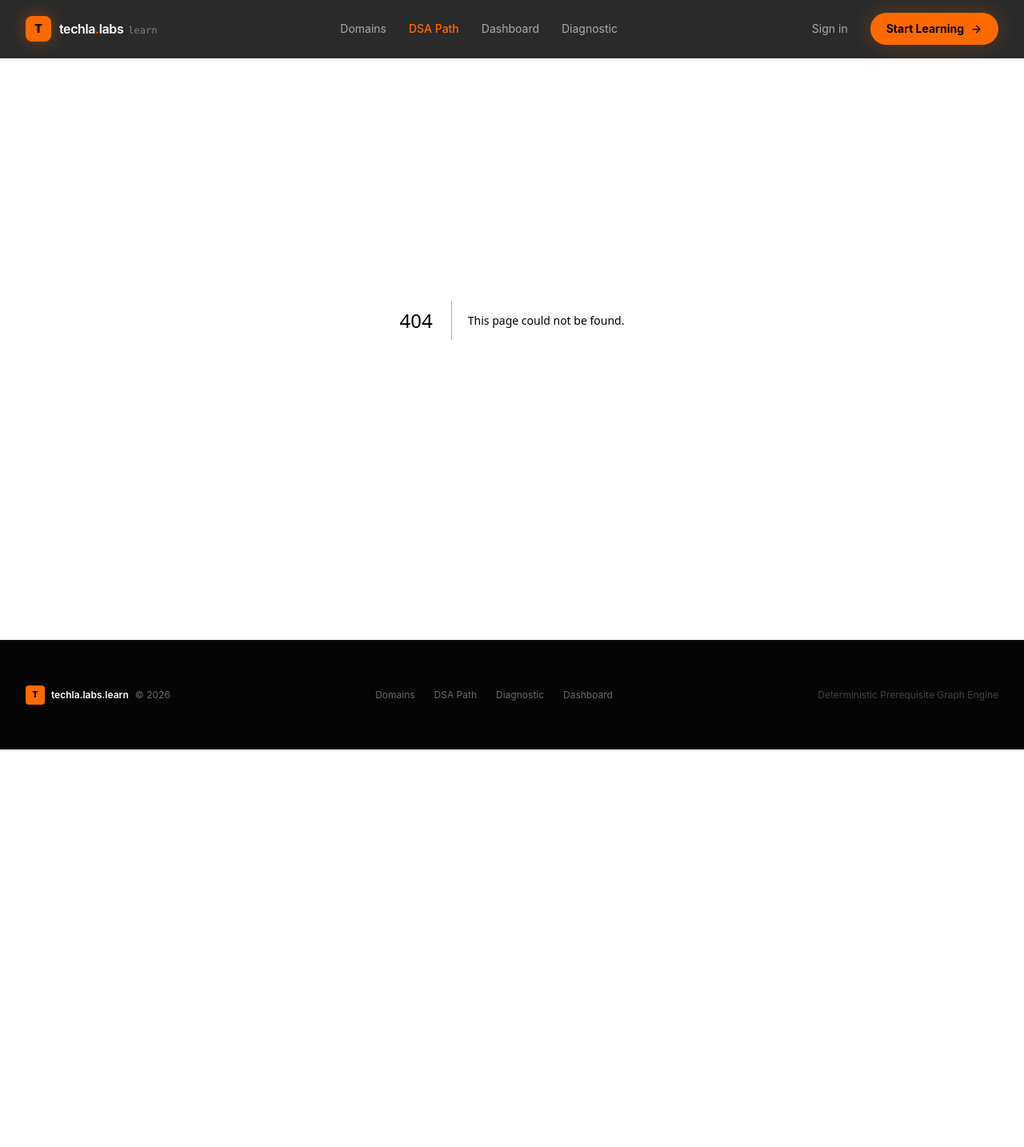
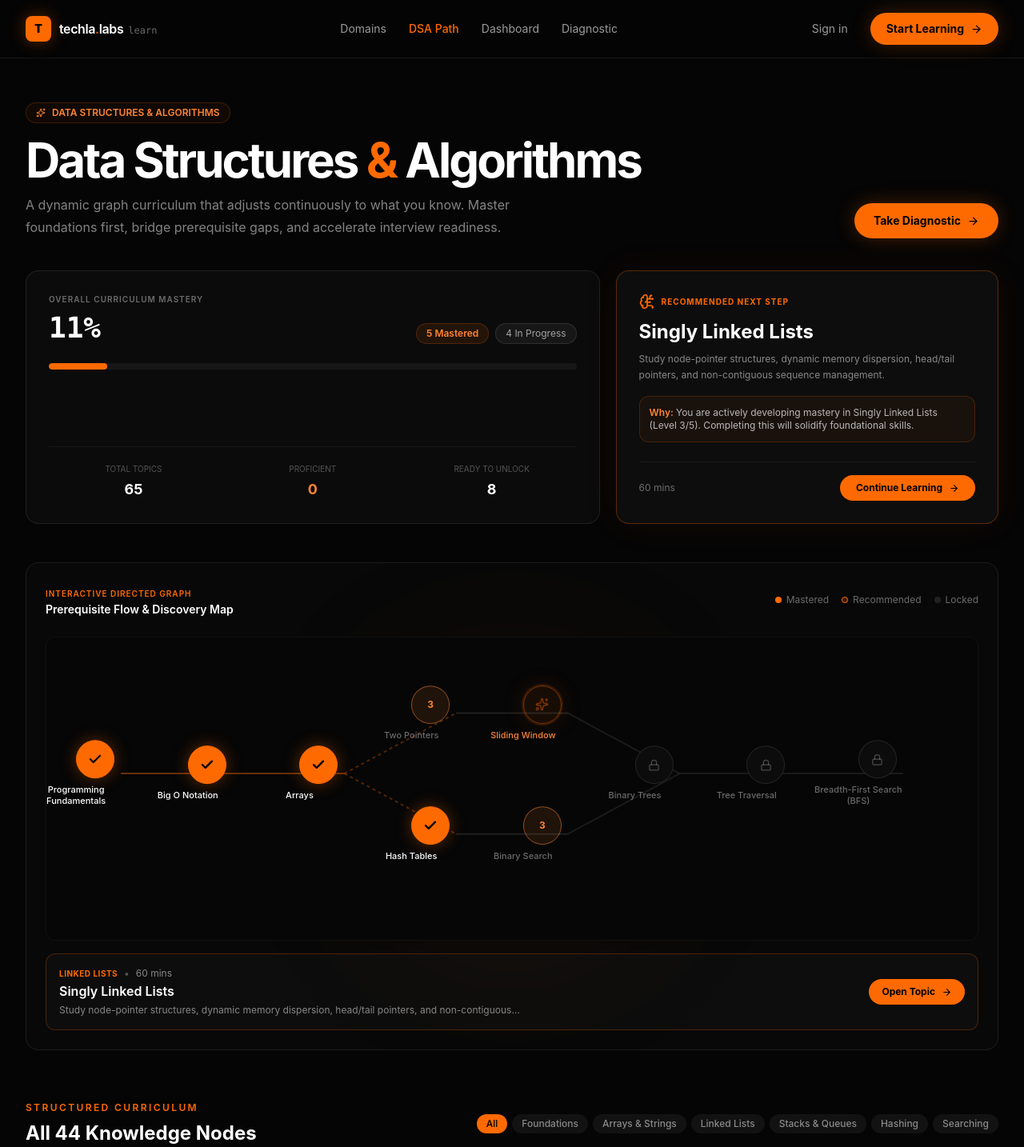
Before and after one commit to TheclaOrg/techla.labs.learn, a Next.js app: page /learn/dsa in a window 1280 px wide. Before the commit this address had no page. Shown: the top 1434 px of the page at 80% size. Before the commit the page ends 937 px from the top, so only its background shows below. Built offline with nearby package versions, Linux system fonts and the light colour scheme.

Commit message:
feat(dsa-overview): build dsa overview page with knowledge graph and curriculum

```diff
--- /dev/null
+++ b/app/learn/dsa/page.tsx
@@ -0,0 +1,214 @@
+"use client";
+
+import React, { useState } from "react";
+import Link from "next/link";
+import {
+  ArrowRight,
+  BrainCircuit,
+  Sparkles,
+} from "lucide-react";
+import { dsaTopics } from "@/data/dsa/topics";
+import { loadStoredMasteries } from "@/lib/storage/progress-store";
+import { computeOverallMasteryPercentage } from "@/lib/mastery/mastery-engine";
+import { generatePersonalizedPath } from "@/lib/learning/personalized-path";
+import { KnowledgeGraph } from "@/components/learning/KnowledgeGraph";
+import { TopicCard } from "@/components/learning/TopicCard";
+import { UserTopicMastery, DSACategory } from "@/types/learning";
+
+const categoryOrder: DSACategory[] = [
+  "Foundations",
+  "Arrays & Strings",
+  "Linked Lists",
+  "Stacks & Queues",
+  "Hashing",
+  "Searching",
+  "Sorting",
+  "Trees",
+  "Graphs",
+  "Greedy",
+  "Dynamic Programming",
+  "Backtracking",
+  "Advanced",
+];
+
+export default function DsaOverviewPage() {
+  const [masteries] = useState<Record<string, UserTopicMastery>>(() => loadStoredMasteries());
+  const [selectedCategory, setSelectedCategory] = useState<string>("All");
+
+  const stats = computeOverallMasteryPercentage(masteries);
+  const personalized = generatePersonalizedPath(masteries);
+  const nextTopic = personalized.currentTopic;
+  const nextReason = personalized.reasoning[0]?.reason || "Recommended next based on your prerequisite tree.";
+
+  const filteredTopics = selectedCategory === "All"
+    ? dsaTopics
+    : dsaTopics.filter((t) => t.category === selectedCategory);
+
+  return (
+    <main className="min-h-screen bg-[#050505] px-5 pb-28 pt-32 lg:px-8">
+      <div className="mx-auto max-w-7xl">
+        {/* Header Bar */}
+        <div className="flex flex-col justify-between gap-6 lg:flex-row lg:items-end">
+          <div>
+            <div className="inline-flex items-center gap-2 rounded-full border border-[#ff6a00]/20 bg-[#ff6a00]/5 px-3 py-1 text-xs font-semibold text-[#ff8533] mb-4">
+              <Sparkles size={12} />
+              DATA STRUCTURES & ALGORITHMS
+            </div>
+
+            <h1 className="text-4xl font-bold tracking-[-.05em] sm:text-6xl text-white">
+              Data Structures <span className="text-[#ff6a00]">&</span> Algorithms
+            </h1>
+
+            <p className="mt-3 max-w-2xl text-sm sm:text-base text-white/50 leading-7">
+              A dynamic graph curriculum that adjusts continuously to what you know. Master foundations first, bridge prerequisite gaps, and accelerate interview readiness.
+            </p>
+          </div>
+
+          <div className="flex flex-wrap items-center gap-3">
+            <Link
+              href="/learn/dsa/diagnostic"
+              className="flex items-center justify-center gap-2 rounded-full bg-[#ff6a00] px-6 py-3 text-sm font-bold text-black hover:bg-[#ff7a1a] transition shadow-[0_0_25px_rgba(255,106,0,0.25)]"
+            >
+              Take Diagnostic
+              <ArrowRight size={15} />
+            </Link>
+          </div>
+        </div>
+
+        {/* Progress & Next Recommendation Summary */}
+        <div className="mt-10 grid gap-5 lg:grid-cols-[1.2fr_0.8fr]">
+          {/* Overall Stats Card */}
+          <div className="card rounded-2xl p-6 sm:p-7 flex flex-col justify-between">
+            <div>
+              <div className="flex items-end justify-between">
+                <div>
+                  <p className="text-[10px] uppercase tracking-widest text-white/40 font-semibold">
+                    Overall Curriculum Mastery
+                  </p>
+                  <p className="mt-2 text-4xl font-bold text-white font-mono">{stats.percentage}%</p>
+                </div>
+                <div className="flex gap-2 text-xs">
+                  <span className="rounded-full bg-[#ff6a00]/10 border border-[#ff6a00]/20 px-3 py-1 text-[#ff8533] font-semibold">
+                    {stats.masteredCount} Mastered
+                  </span>
+                  <span className="rounded-full bg-white/5 border border-white/10 px-3 py-1 text-white/60">
+                    {stats.learningCount} In Progress
+                  </span>
+                </div>
+              </div>
+
+              <div className="mt-6 h-2 overflow-hidden rounded-full bg-white/5">
+                <div
+                  className="h-full rounded-full bg-[#ff6a00] transition-all duration-700"
+                  style={{ width: `${stats.percentage}%` }}
+                />
+              </div>
+            </div>
+
+            <div className="mt-8 grid grid-cols-3 gap-3 border-t border-white/[0.05] pt-5 text-center">
+              <div>
+                <p className="text-[10px] uppercase text-white/30">Total Topics</p>
+                <p className="mt-1 text-lg font-bold text-white">{stats.totalTopics}</p>
+              </div>
+              <div>
+                <p className="text-[10px] uppercase text-white/30">Proficient</p>
+                <p className="mt-1 text-lg font-bold text-[#ff8533]">{stats.proficientCount}</p>
+              </div>
+              <div>
+                <p className="text-[10px] uppercase text-white/30">Ready To Unlock</p>
+                <p className="mt-1 text-lg font-bold text-white">{personalized.recommendedTopics.length}</p>
+              </div>
+            </div>
+          </div>
+
+          {/* Recommended Next Step */}
+          <div className="rounded-2xl border border-[#ff6a00]/30 bg-[#0d0d0d] p-6 sm:p-7 flex flex-col justify-between shadow-[0_0_50px_rgba(255,106,0,0.06)]">
+            <div>
+              <div className="flex items-center gap-2 text-[#ff6a00]">
+                <BrainCircuit size={20} />
+                <span className="text-[10px] uppercase font-bold tracking-widest">
+                  Recommended Next Step
+                </span>
+              </div>
+
+              <h2 className="mt-3 text-2xl font-bold text-white">
+                {nextTopic?.title || "Binary Search"}
+              </h2>
+
+              <p className="mt-2 text-xs leading-5 text-white/50">
+                {nextTopic?.description}
+              </p>
+
+              <div className="mt-4 rounded-xl border border-[#ff6a00]/20 bg-[#ff6a00]/5 p-3 text-xs text-white/70">
+                <span className="font-semibold text-[#ff8533]">Why: </span>
+                {nextReason}
+              </div>
+            </div>
+
+            <div className="mt-6 pt-4 border-t border-white/[0.06] flex items-center justify-between">
+              <span className="text-xs text-white/40">{nextTopic?.estimatedMinutes || 60} mins</span>
+              <Link
+                href={`/learn/dsa/${nextTopic?.slug || "binary-search"}`}
+                className="inline-flex items-center gap-2 rounded-full bg-[#ff6a00] px-5 py-2 text-xs font-bold text-black hover:bg-[#ff7a1a] transition"
+              >
+                Continue Learning
+                <ArrowRight size={13} />
+              </Link>
+            </div>
+          </div>
+        </div>
+
+        {/* Knowledge Graph Preview */}
+        <div className="mt-12">
+          <KnowledgeGraph
+            masteries={masteries}
+            activeSlug={nextTopic?.slug}
+          />
+        </div>
+
+        {/* Full Curriculum Section */}
+        <section className="mt-16">
+          <div className="flex flex-col sm:flex-row sm:items-center justify-between gap-4 mb-8">
+            <div>
+              <p className="text-xs font-semibold uppercase tracking-[0.2em] text-[#ff6a00]">
+                Structured Curriculum
+              </p>
+              <h2 className="mt-2 text-2xl font-bold text-white">
+                All 44 Knowledge Nodes
+              </h2>
+            </div>
+
+            {/* Category Filter Pills */}
+            <div className="flex items-center gap-1.5 overflow-x-auto pb-2 sm:pb-0 scrollbar-none">
+              {["All", ...categoryOrder.slice(0, 6)].map((cat) => (
+                <button
+                  key={cat}
+                  onClick={() => setSelectedCategory(cat)}
+                  className={`rounded-full px-3 py-1 text-xs font-medium transition whitespace-nowrap ${
+                    selectedCategory === cat
+                      ? "bg-[#ff6a00] text-black font-bold"
+                      : "bg-white/5 text-white/50 hover:bg-white/10 hover:text-white"
+                  }`}
+                >
+                  {cat}
+                </button>
+              ))}
+            </div>
+          </div>
+
+          {/* Topics Grid */}
+          <div className="grid gap-4 sm:grid-cols-2 lg:grid-cols-3">
+            {filteredTopics.map((topic) => (
+              <TopicCard
+                key={topic.id}
+                topic={topic}
+                mastery={masteries[topic.slug]}
+                isRecommended={nextTopic?.slug === topic.slug}
+              />
+            ))}
+          </div>
+        </section>
+      </div>
+    </main>
+  );
+}
```
